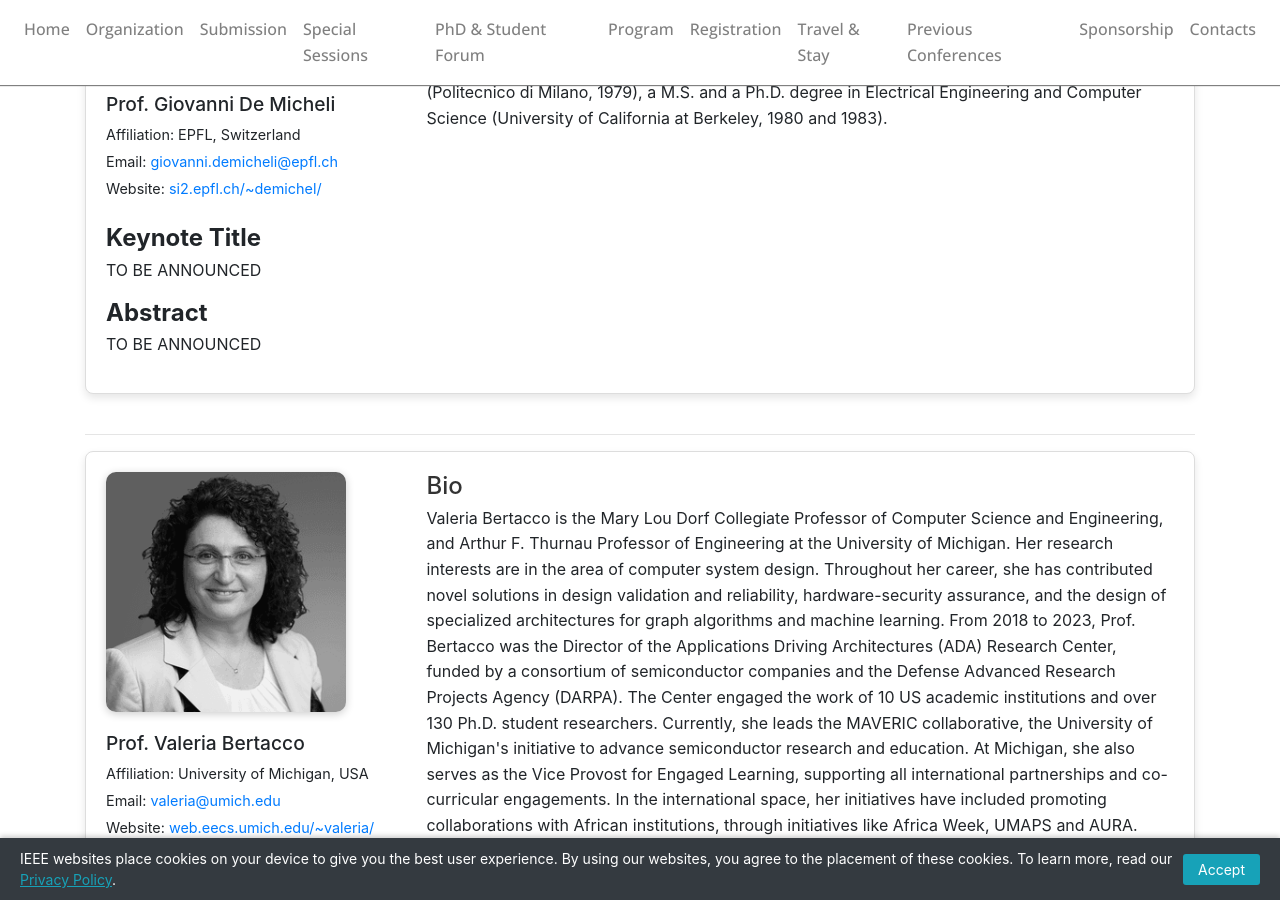
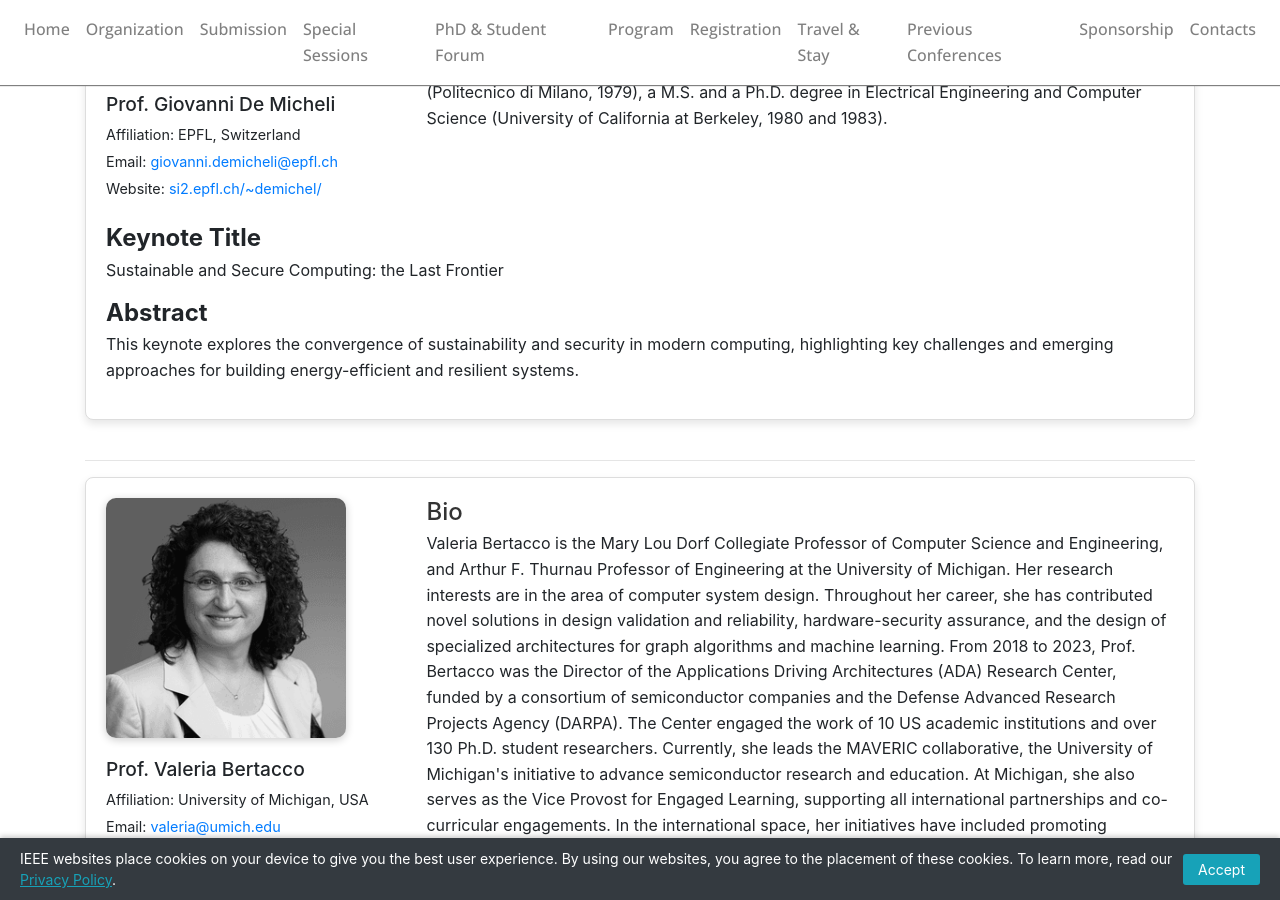
Before and after one commit to vlsi-soc/vlsi-soc, a Jekyll site: the page built from program.md, in a window 1280 px wide and 900 px high, scrolled down 1373 px. Built offline with Jekyll 4.4.1, drawn with Linux system fonts in a browser that asks for light colours; nearby versions of some CDN libraries; some of the changed text lies outside the part shown.

Commit message:
Updated keynotes descriptiuon

```diff
--- a/_data/keynotes.yml
+++ b/_data/keynotes.yml
@@ -7,8 +7,8 @@ keynote:
     website: "https://si2.epfl.ch/~demichel/"
     photo: "speaker-demicheli.png"
     bio: "Giovanni De Micheli is a research scientist in electronics and computer science. He is credited for the invention of the Network on Chip design automation paradigm and for the creation of algorithms and design tools for Electronic Design Automation (EDA). He is Professor and Director of the Integrated Systems Laboratory and Scientific Director of the EcoCloud center at EPFL Lausanne, Switzerland. Previously, he was Professor of Electrical Engineering at Stanford University. He was Director of the Electrical Engineering Institute at EPFL from 2008 to 2019 and program leader of the Swiss Federal Nano-Tera.ch program. He holds a Nuclear Engineer degree (Politecnico di Milano, 1979), a M.S. and a Ph.D. degree in Electrical Engineering and Computer Science (University of California at Berkeley, 1980 and 1983)."
-    keynote_title: "TO BE ANNOUNCED"
-    abstract: "TO BE ANNOUNCED"
+    keynote_title: "Sustainable and Secure Computing: the Last Frontier"
+    abstract: "This keynote explores the convergence of sustainability and security in modern computing, highlighting key challenges and emerging approaches for building energy-efficient and resilient systems."
   - name: "Prof. Valeria Bertacco"
     title: "Prof."
     affiliation: "University of Michigan, USA"
@@ -45,7 +45,7 @@ industrial_keynote:
     photo: "speaker-economides.png"
     bio: "Odysseas Economides is a Cypriot electrical engineer and hardware entrepreneur focused on bridging the gap between research and industry through embedded systems, intelligent electronics, and robotics. He is the founder and Managing Director of Robo Educational & Research Robotics and HardwareX Engineering, where he leads the development of low-power electronics, IoT sensing platforms, edge AI systems, and custom embedded products from rapid prototyping through to production-ready deployment. His work spans education, research, and industry, with a strong emphasis on translating innovative ideas into practical, manufacturable hardware solutions. A SEMICON Europa “20 Under 30” awardee and NASA Space Apps People's Choice winner, Odysseas is also active in Cyprus' innovation ecosystem through mentoring, workshops, and STEM initiatives that empower teams to turn ideas into real, working technology."
     keynote_title: "Bridging the gap between research and industry through embedded systems"
-    abstract: ""
+    abstract: "This keynote explores how embedded systems enable the translation of research innovations into real-world industrial applications, highlighting challenges and strategies for effective technology transfer."
   - name: "Prof. Wolfgang Ecker"
     title: "Prof."
     affiliation: "Technical University of Munich, Germany"
@@ -79,5 +79,3 @@ panel_sessions:
         photo: "speaker-gurkaynak.png"
       - name: "Sandro Belfanti, Chipmind"
         photo: "speaker-belfanti.png"
-      #- name: "TBA"
-      #- name: "TBA"
```
